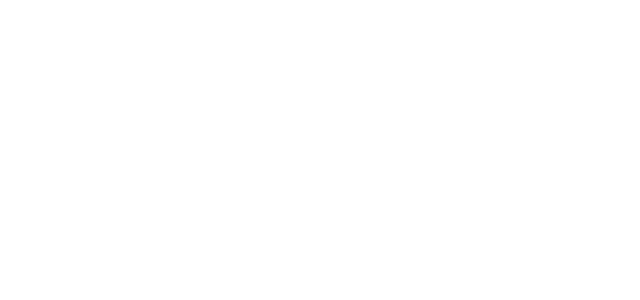
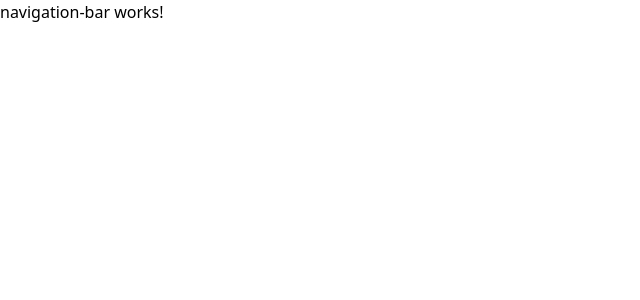
Before and after one commit to JesseSousa/desafio_estagio_front, an Angular app: page / in a window 1280 px wide. Shown: the top 300 px of the page, without its empty margins (0-640 px from the left). Built offline with nearby package versions, Linux system fonts and the light colour scheme.

Commit message:
render navigation-bar in app.component

```diff
--- a/src/app/app.component.html
+++ b/src/app/app.component.html
@@ -1,2 +1,2 @@
-
+<app-navigation-bar></app-navigation-bar>
 <router-outlet></router-outlet>
```
